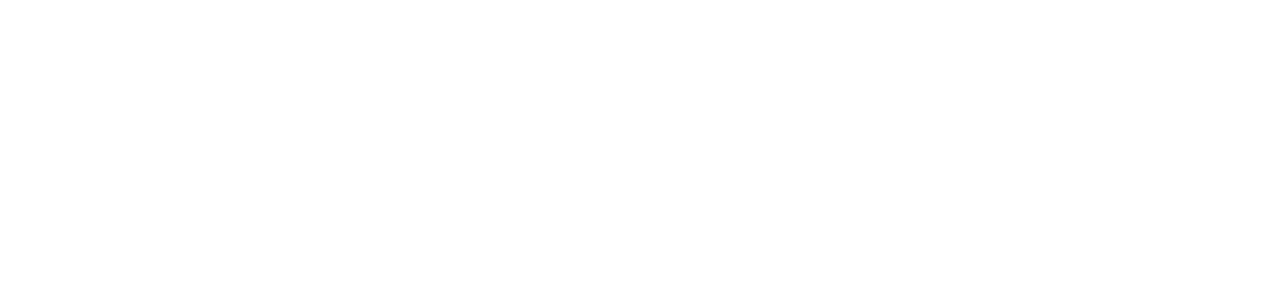
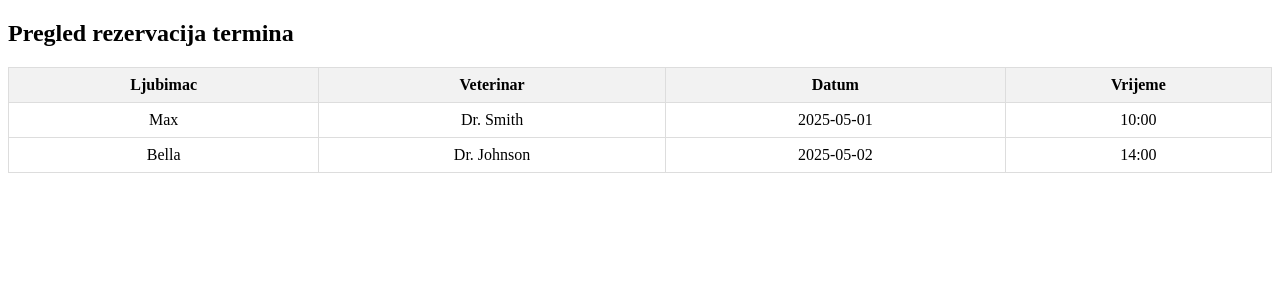
Before and after one commit to shlazaric/frontend, a Vue app in the folder vetdoc/: page /appointments-list in a window 1280 px wide. Before the commit this address had no page. Shown: the top 300 px of the page. Built offline with nearby package versions, Linux system fonts and the light colour scheme.

Commit message:
Razdvojeni fileovi za admina i usera

```diff
--- a/vetdoc/src/components/AdminDashboard.vue
+++ b/vetdoc/src/components/Admin/AdminDashboard.vue
@@ -1,14 +1,8 @@
 <template>
     <div class="dashboard">
       <h2>Admin Dashboard</h2>
-
-      <RouterLink to="/appointments">
-        <button>Pregled termina</button>
-      </RouterLink>
-
-      <RouterLink to="/pets">
-        <button>Pregled ljubimaca</button>
-      </RouterLink>
+      <router-link to="/appointments-list">Pregled rezervacija </router-link>
+      <router-link to="/pets-list">Pregled ljubimaca</router-link>
     </div>
   </template>
 
--- /dev/null
+++ b/vetdoc/src/components/Admin/AppointmentList.vue
@@ -0,0 +1,48 @@
+<template>
+    <div>
+      <h2>Pregled rezervacija termina</h2>
+      <table>
+        <thead>
+          <tr>
+            <th>Ljubimac</th>
+            <th>Veterinar</th>
+            <th>Datum</th>
+            <th>Vrijeme</th>
+          </tr>
+        </thead>
+        <tbody>
+          <tr v-for="appointment in appointments" :key="appointment.id">
+            <td>{{ appointment.petName }}</td>
+            <td>{{ appointment.vetName }}</td>
+            <td>{{ appointment.date }}</td>
+            <td>{{ appointment.time }}</td>
+          </tr>
+        </tbody>
+      </table>
+    </div>
+  </template>
+
+  <script setup>
+  import { ref } from 'vue'
+
+  const appointments = ref([
+    { id: 1, petName: 'Max', vetName: 'Dr. Smith', date: '2025-05-01', time: '10:00' },
+    { id: 2, petName: 'Bella', vetName: 'Dr. Johnson', date: '2025-05-02', time: '14:00' },
+
+  ])
+  </script>
+
+  <style scoped>
+  table {
+    width: 100%;
+    border-collapse: collapse;
+  }
+  th, td {
+    border: 1px solid #ddd;
+    padding: 8px;
+    text-align: center;
+  }
+  thead {
+    background-color: #f2f2f2;
+  }
+  </style>
--- /dev/null
+++ b/vetdoc/src/components/Admin/PetsList.vue
@@ -0,0 +1,31 @@
+<template>
+    <div>
+      <h2>Pregled ljubimaca</h2>
+      <div v-for="pet in pets" :key="pet.id" class="pet-card">
+        <h3>{{ pet.name }}</h3>
+        <p>Vrsta: {{ pet.species }}</p>
+        <p>Starost: {{ pet.age }} godina</p>
+        <p>Dokumentacija: {{ pet.documents }}</p>
+      </div>
+    </div>
+  </template>
+
+  <script setup>
+  import { ref } from 'vue'
+
+  const pets = ref([
+    { id: 1, name: 'Max', species: 'Pas', age: 3, documents: 'Cijepljen, čipiran' },
+    { id: 2, name: 'Bella', species: 'Mačka', age: 2, documents: 'Sterilizirana, čipirana' },
+
+  ])
+  </script>
+
+  <style scoped>
+  .pet-card {
+    border: 1px solid #ddd;
+    padding: 15px;
+    margin: 10px 0;
+    border-radius: 8px;
+    background-color: #f9f9f9;
+  }
+  </style>
--- a/vetdoc/src/components/RegisterForm.vue
+++ b/vetdoc/src/components/User/RegisterForm.vue
@@ -32,7 +32,7 @@
     </form>
 
     <!-- Gumb za povratak na početnu stranicu -->
-    <RouterLink to="/" class="back-button">
+    <RouterLink to="/home-page" class="back-button">
       <button type="button">Natrag</button>
     </RouterLink>
   </div>
@@ -80,7 +80,7 @@ const validate = () => {
 const handleSubmit = () => {
   if (validate()) {
     alert('Registracija uspješna!')
-    router.push('/home') // Preusmjeravanje na HomePage nakon registracije
+    router.push('/home-page') // Preusmjeravanje na HomePage nakon registracije
   }
 }
 </script>
--- a/vetdoc/src/components/UserLoginForm.vue
+++ b/vetdoc/src/components/User/UserLoginForm.vue
@@ -20,7 +20,7 @@
     </form>
 
     <!-- Gumb za povratak na početnu stranicu -->
-    <RouterLink to="/" class="back-button">
+    <RouterLink to="/home-page" class="back-button">
       <button type="button">Natrag</button>
     </RouterLink>
   </div>
```
Also changed, not shown: vetdoc/src/router/index.js (+32 -16 lines), vetdoc/src/components/Admin/AdminLoginForm.vue (renamed from vetdoc/src/components/AdminLoginForm.vue), vetdoc/src/components/User/AppointmentBooking.vue (renamed from vetdoc/src/components/AppointmentBooking.vue), vetdoc/src/components/User/HomePage.vue (renamed from vetdoc/src/components/HomePage.vue), vetdoc/src/components/User/PetProfileForm.vue (renamed from vetdoc/src/components/PetProfileForm.vue).
